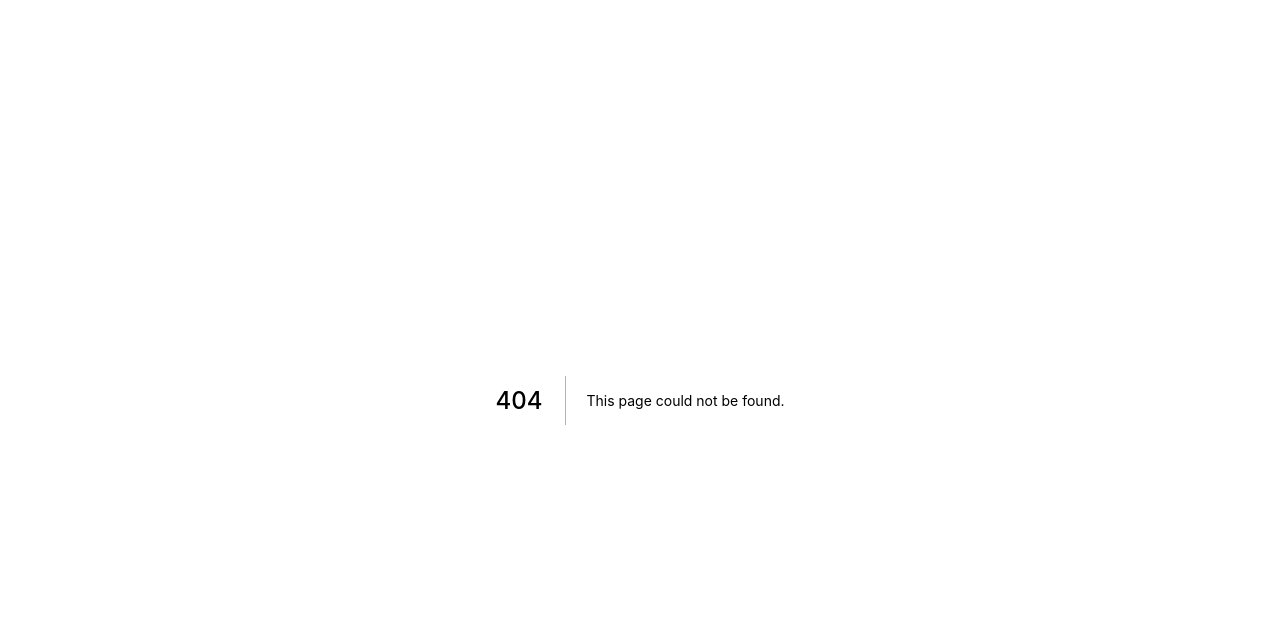
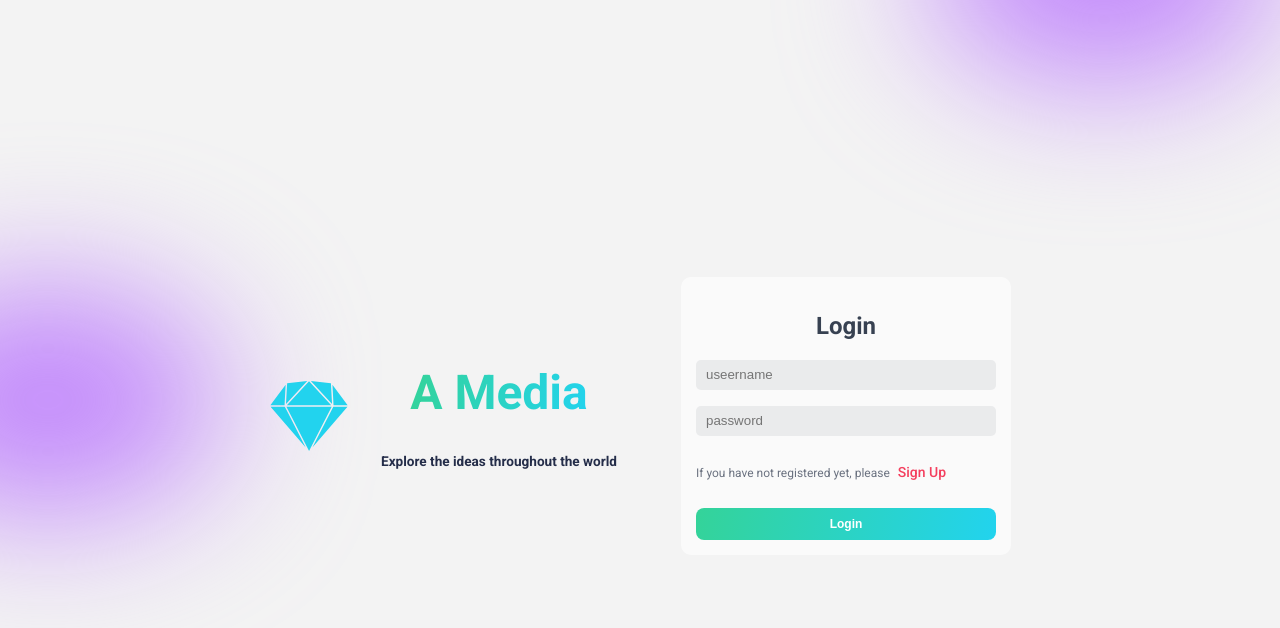
Before and after one commit to ardeshir1991/social-media-next.js, a Next.js app: page /login in a window 1280 px wide. Before the commit this address had no page. Shown: the top 628 px of the page. Built offline with nearby package versions, Linux system fonts and the light colour scheme; a web font is replaced by a local one.

Commit message:
adding login and sign up page

```diff
--- /dev/null
+++ b/components/auth/Login.jsx
@@ -0,0 +1,15 @@
+import React from "react";
+import Form from "./form/Form";
+import styles from "./login.module.css";
+import Logo from "./logo/Logo";
+
+const Login = () => {
+  return (
+    <div className={styles.container}>
+      <Logo />
+      <Form login={true} signup={false} />
+    </div>
+  );
+};
+
+export default Login;
--- /dev/null
+++ b/components/auth/form/Form.jsx
@@ -0,0 +1,46 @@
+import React from "react";
+import styles from "./form.module.css";
+import Button from "../../button/Button";
+import Link from "next/link";
+
+const Form = ({ login, signup }) => {
+  return (
+    <div className={styles.formContainer}>
+      <h2>{login ? "Login" : "Sign Up"}</h2>
+      <form action="">
+        {signup && (
+          <div className={styles.fnameLname}>
+            <input type="text" placeholder="firstname" name="firstname" />
+            <input type="text" placeholder="lastname" name="lastname" />
+          </div>
+        )}
+        <input type="text" placeholder="useername" name="username" />
+        <input type="password" placeholder="password" name="password" />
+        {login && (
+          <>
+            <p>
+              If you have not registered yet, please{" "}
+              <Link href="/register">
+                <a>Sign Up</a>
+              </Link>
+            </p>
+            <Button>Login</Button>
+          </>
+        )}
+        {signup && (
+          <>
+            <p>
+              If you have registered please{" "}
+              <Link href="/login">
+                <a>Login</a>
+              </Link>
+            </p>
+            <Button>Sign Up</Button>
+          </>
+        )}
+      </form>
+    </div>
+  );
+};
+
+export default Form;
--- /dev/null
+++ b/components/auth/form/form.module.css
@@ -0,0 +1,54 @@
+.formContainer {
+    background-color: rgba(255, 255, 255, .64);
+    padding: 15px;
+    border-radius: 10px;
+}
+
+.formContainer h2{
+    text-align: center;
+    color: #374151;
+}
+
+.formContainer form{
+    display: flex;
+    flex-direction: column;
+    justify-content: center;
+    gap: 1rem;
+}
+
+.formContainer form input{
+    width: 300px;
+    height: 30px;
+    outline: none;
+    border-radius: 5px;
+    padding-left: 10px;
+    border: none;
+    background-color: rgba(40, 52, 62, 0.07);
+}
+
+.formContainer form input:focus{
+    box-shadow: 0 0 25px rgba(48, 46, 77, .15);
+}
+
+.formContainer form p{
+    font-size: 12px;
+    color: #6b7280;
+}
+
+.formContainer form p a {
+    color: #f43f5e;
+    font-size: 14px;
+    font-weight: 500;
+    margin-left: 5px;
+}
+
+.fnameLname{
+    display: flex;
+    flex-wrap: wrap;
+    align-items: center;
+    justify-content: space-between;
+}
+
+.fnameLname input{
+    width: 140px !important;
+}
--- /dev/null
+++ b/components/auth/login.module.css
@@ -0,0 +1,8 @@
+.container{
+    display: flex;
+    justify-content: center;
+    align-items: center;
+    gap: 4rem;
+    position: relative;
+    height: 100vh;
+}
--- /dev/null
+++ b/components/auth/logo/Logo.jsx
@@ -0,0 +1,17 @@
+import React from "react";
+import styles from "./logo.module.css";
+import { FaSketch } from "react-icons/fa";
+
+const Logo = () => {
+  return (
+    <div className={styles.container}>
+      <FaSketch />
+      <div className={styles.webname}>
+        <h1>A Media</h1>
+        <h6>Explore the ideas throughout the world</h6>
+      </div>
+    </div>
+  );
+};
+
+export default Logo;
--- /dev/null
+++ b/components/auth/logo/logo.module.css
@@ -0,0 +1,37 @@
+.container{
+    display: flex;
+    flex-wrap: wrap;
+    gap: 2rem;
+    align-items: center;
+    justify-content: center;
+}
+
+.container svg{
+    width: 5rem;
+    height: 5rem;
+    color: #22d3ee;
+}
+
+.webname{
+    display: flex;
+    flex-direction: column;
+    justify-content: center;
+    align-items: center;
+}
+
+.webname h1{
+    font-size: 3rem;
+    background-color: red;
+    background-image: linear-gradient(100deg, #34d399, #22d3ee);
+    background-size: 100%;
+    background-repeat: repeat;
+    -webkit-background-clip: text;
+    -webkit-text-fill-color: transparent;
+    -moz-background-clip: text;
+    -moz-text-fill-color: transparent;
+    margin-bottom: 0;
+}
+
+.webname h6{
+    font-size: .85rem;
+}
--- /dev/null
+++ b/components/auth/signup.module.css
@@ -0,0 +1,8 @@
+.container{
+    display: flex;
+    justify-content: center;
+    align-items: center;
+    gap: 4rem;
+    position: relative;
+    height: 100vh;
+}
--- /dev/null
+++ b/pages/login.jsx
@@ -0,0 +1,15 @@
+import React from "react";
+import Login from "../components/auth/Login";
+import Blur from "../components/blurParts/Blur";
+import Layout from "../components/Layout";
+
+const login = () => {
+  return (
+    <Layout>
+      <Blur />
+      <Login />
+    </Layout>
+  );
+};
+
+export default login;
```
Also changed, not shown: components/auth/SignUp.jsx (added, +15 -0 lines), pages/register.jsx (added, +15 -0 lines), public/images/customer-service1.jpg (added).
